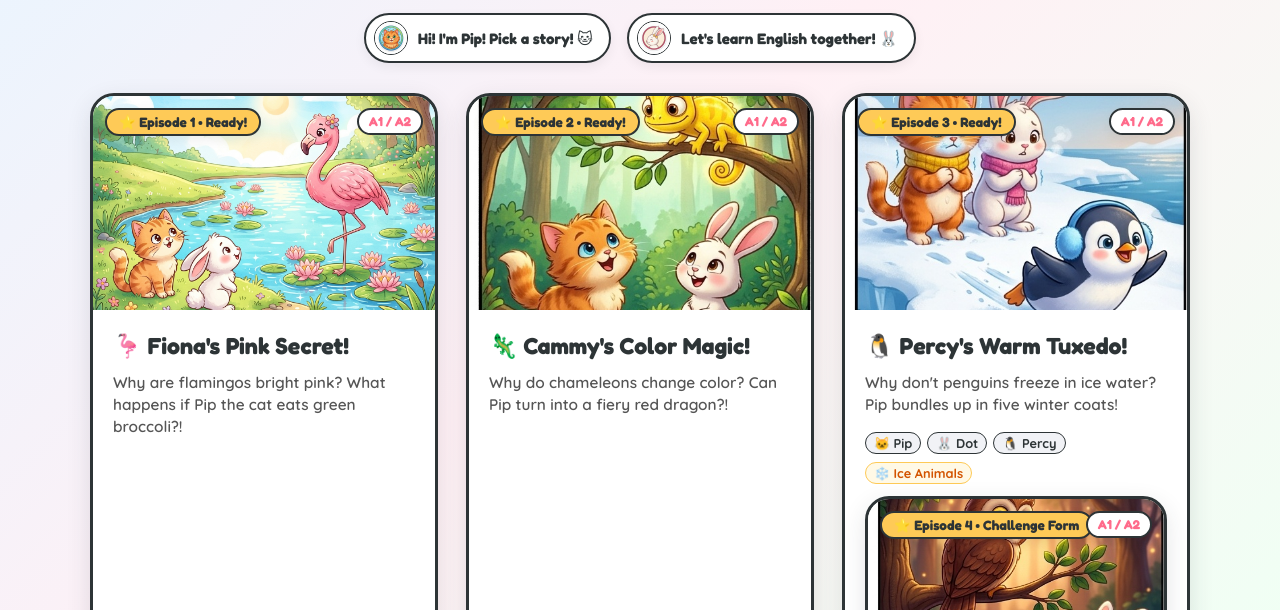
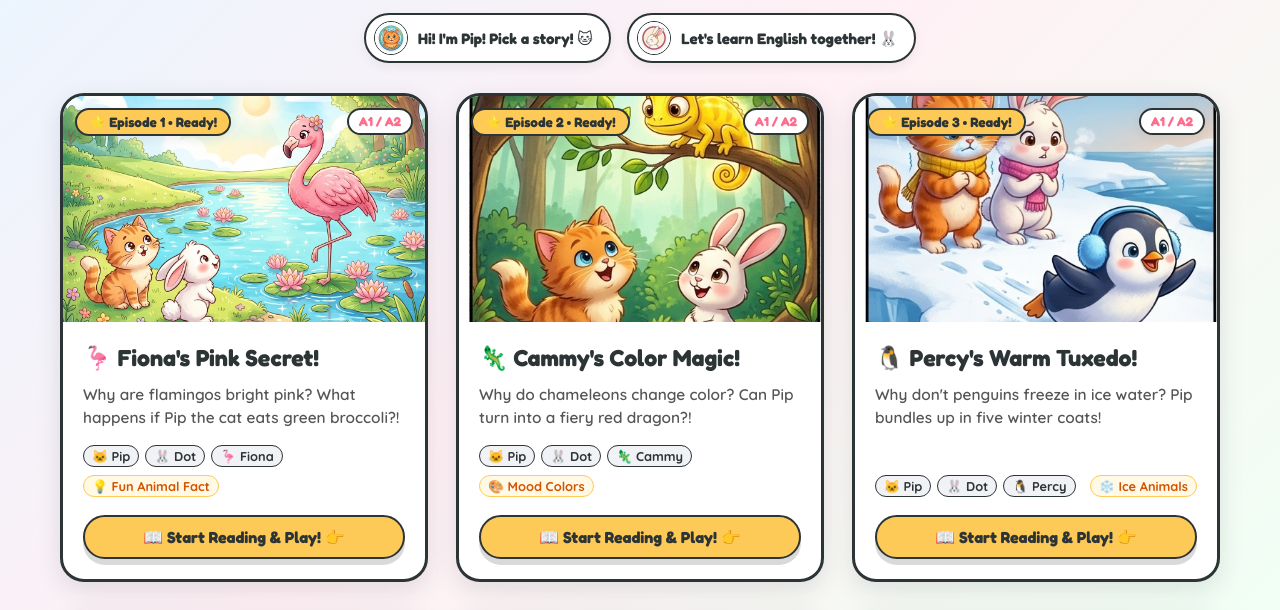
Before and after one commit to nova0816/FunFactComic, a plain HTML site: page index.html in a window 1280 px wide. Shown: the part 172-782 px from the top of the page. Drawn offline with Linux system fonts and the light colour scheme.

Commit message:
Fix main menu grid layout and unclosed tag on Episode 3 card

```diff
--- a/css/comic.css
+++ b/css/comic.css
@@ -94,13 +94,26 @@
   object-fit: cover;
 }
 
-/* Story Catalog Grid */
+/* Story Catalog Grid: Clean 3 columns on desktop, 2 on tablet, 1 on mobile */
 .story-catalog-grid {
   display: grid;
-  grid-template-columns: repeat(auto-fit, minmax(320px, 1fr));
+  grid-template-columns: repeat(auto-fill, minmax(320px, 1fr));
   gap: 28px;
   width: 100%;
-  max-width: 1100px;
+  max-width: 1180px;
+  margin: 0 auto;
+}
+
+@media (min-width: 1024px) {
+  .story-catalog-grid {
+    grid-template-columns: repeat(3, 1fr);
+  }
+}
+
+@media (min-width: 640px) and (max-width: 1023px) {
+  .story-catalog-grid {
+    grid-template-columns: repeat(2, 1fr);
+  }
 }
 
 /* Story Card */
@@ -114,6 +127,7 @@
   flex-direction: column;
   transition: transform 0.3s cubic-bezier(0.34, 1.56, 0.64, 1), box-shadow 0.3s ease;
   position: relative;
+  height: 100%;
 }
 
 .story-card.active-story:hover {
--- a/index.html
+++ b/index.html
@@ -130,6 +130,12 @@
               </div>
               <span class="story-fact-tag">❄️ Ice Animals</span>
             </div>
+
+            <button class="btn-fun btn-primary btn-play-story" data-story-id="percy_warm_tuxedo">
+              <span>📖 Start Reading & Play! 👉</span>
+            </button>
+          </div>
+        </article>
 
         <!-- Story 4: Ollie the Owl (Challenge Form) -->
         <article class="story-card active-story" data-story-id="ollie_owl_twist">
```
